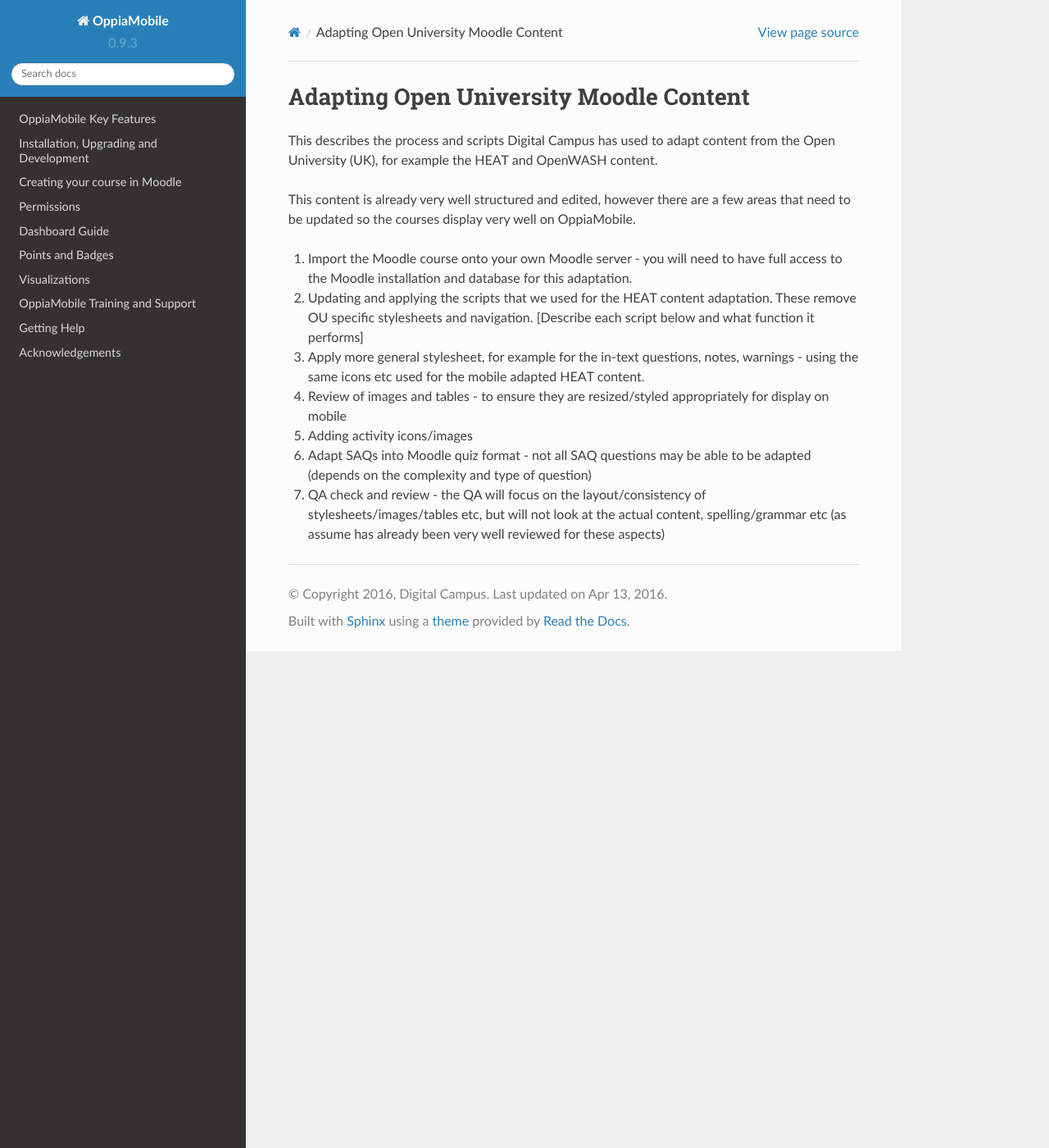
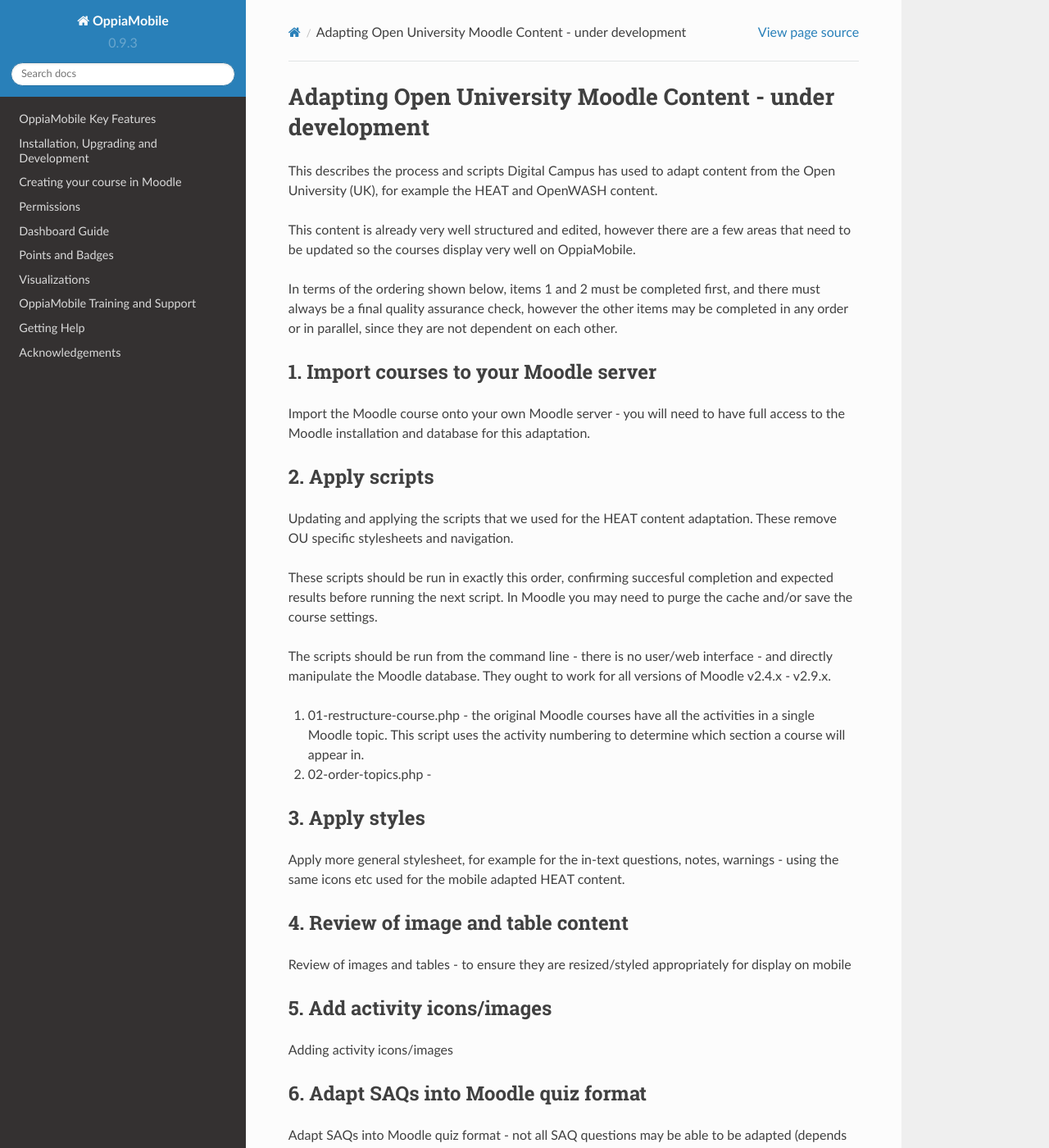
Before and after one commit to DigitalCampus/django-oppia, a Sphinx documentation site: the page built from docs/author/adapt/ou_moodle.rst, in a window 1280 px wide and 1400 px high. Shown: the whole window at 82% size. Built offline with Sphinx 7.4.7 and the Read the Docs theme 2.0.0, drawn with Linux system fonts in a browser that asks for light colours; the version number is read from the project's files by our own code; some of the changed text lies outside the part shown.

Commit message:
update docs

```diff
--- a/docs/author/adapt/index.rst
+++ b/docs/author/adapt/index.rst
@@ -1,8 +1,9 @@
 Content Adaptation
 =====================
 
+These pages describe the process and scripts Digital Campus has used to adapt content to be optimised for OppiaMobile.
 
 .. toctree::
-   :maxdepth: 1
+   :maxdepth: 2
 
    ou_moodle
--- a/docs/author/adapt/ou_moodle.rst
+++ b/docs/author/adapt/ou_moodle.rst
@@ -1,5 +1,5 @@
-Adapting Open University Moodle Content
-===============================================
+Adapting Open University Moodle Content - under development
+=============================================================
 
 This describes the process and scripts Digital Campus has used to adapt content from the Open University (UK), for
 example the HEAT and OpenWASH content.
@@ -7,21 +7,60 @@
 This content is already very well structured and edited, however there are a few areas that need to be updated so the
 courses display very well on OppiaMobile.
 
-#. Import the Moodle course onto your own Moodle server - you will need to have full access to the Moodle installation
-   and database for this adaptation.
+In terms of the ordering shown below, items 1 and 2 must be completed first, and there must always be a final quality
+assurance check, however the other items may be completed in any order or in parallel, since they are not dependent on
+each other.
 
-#. Updating and applying the scripts that we used for the HEAT content adaptation. These remove OU specific stylesheets
-   and navigation. [Describe each script below and what function it performs]
+1. Import courses to your Moodle server
+---------------------------------------------
 
-#. Apply more general stylesheet, for example for the in-text questions, notes, warnings - using the same icons etc used
-   for the mobile adapted HEAT content.
+Import the Moodle course onto your own Moodle server - you will need to have full access to the Moodle installation and
+database for this adaptation.
 
-#. Review of images and tables - to ensure they are resized/styled appropriately for display on mobile
+2. Apply scripts
+------------------
 
-#. Adding activity icons/images
+Updating and applying the scripts that we used for the HEAT content adaptation. These remove OU specific stylesheets and
+navigation.
 
-#. Adapt SAQs into Moodle quiz format - not all SAQ questions may be able to be adapted (depends on the complexity and
-   type of question)
+These scripts should be run in exactly this order, confirming succesful completion and expected results before running
+the next script. In Moodle you may need to purge the cache and/or save the course settings.
 
-#. QA check and review - the QA will focus on the layout/consistency of stylesheets/images/tables etc, but will not look
-   at the actual content, spelling/grammar etc (as assume has already been very well reviewed for these aspects)
+The scripts should be run from the command line - there is no user/web interface - and directly manipulate the Moodle
+database. They ought to work for all versions of Moodle v2.4.x - v2.9.x.
+
+#. 01-restructure-course.php - the original Moodle courses have all the activities in a single Moodle topic. This
+   script uses the activity numbering to determine which section a course will appear in.
+#. 02-order-topics.php  -
+
+
+3. Apply styles
+-------------------
+
+Apply more general stylesheet, for example for the in-text questions, notes, warnings - using the same icons etc used
+for the mobile adapted HEAT content.
+
+4. Review of image and table content
+-----------------------------------------
+Review of images and tables - to ensure they are resized/styled appropriately for display on mobile
+
+5. Add activity icons/images
+------------------------------------
+
+Adding activity icons/images
+
+6. Adapt SAQs into Moodle quiz format
+-------------------------------------------
+
+Adapt SAQs into Moodle quiz format - not all SAQ questions may be able to be adapted (depends on the complexity and
+type of question)
+
+7. Quality Assurance and Review
+-----------------------------------
+
+QA check and review - the QA will focus on the layout/consistency of stylesheets/images/tables etc, but will not look at
+the actual content, spelling/grammar etc (as assume has already been very well reviewed for these aspects)
+
+
+Appendix - Additional Helper Scripts
+------------------------------------
```
